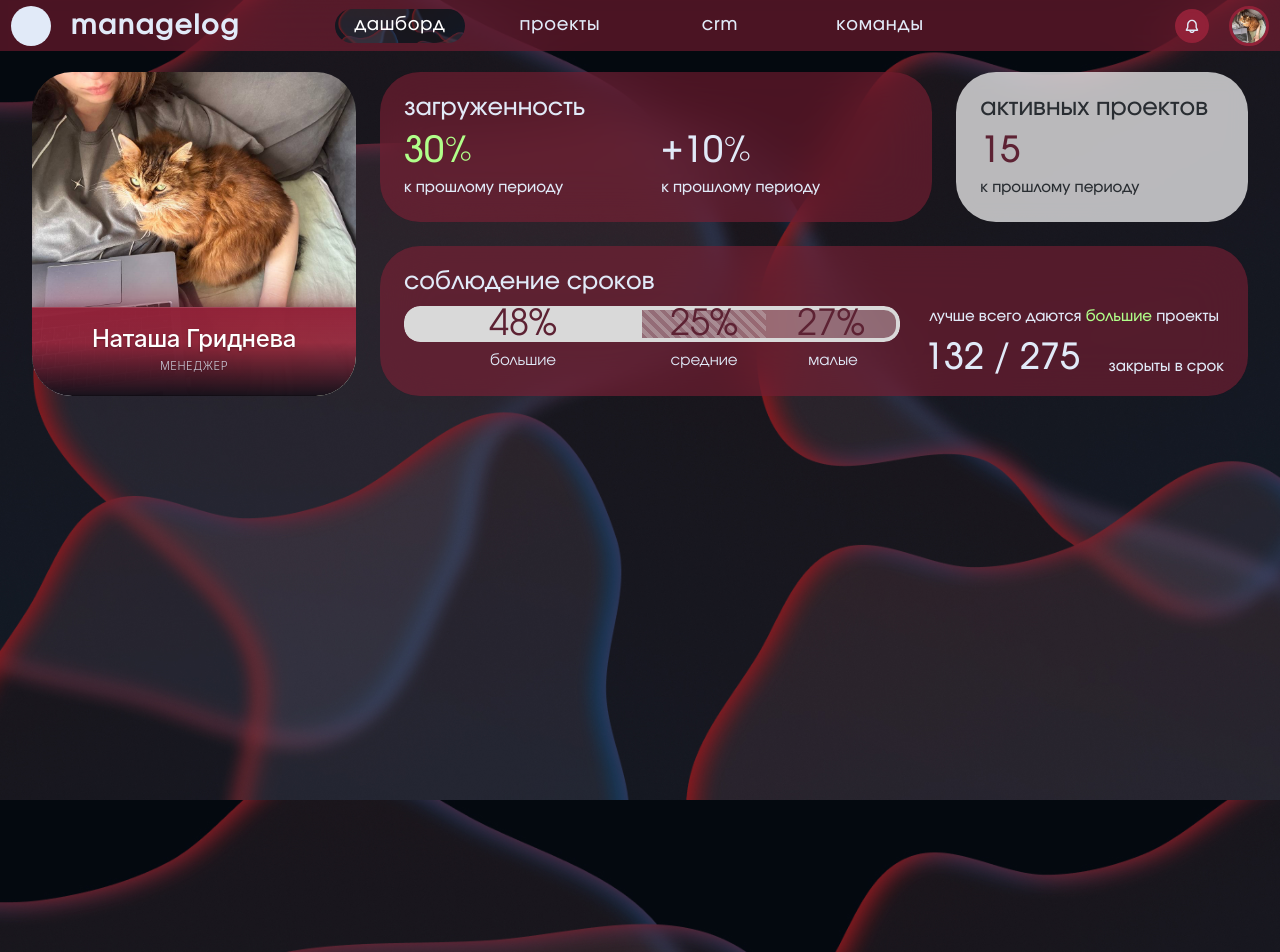
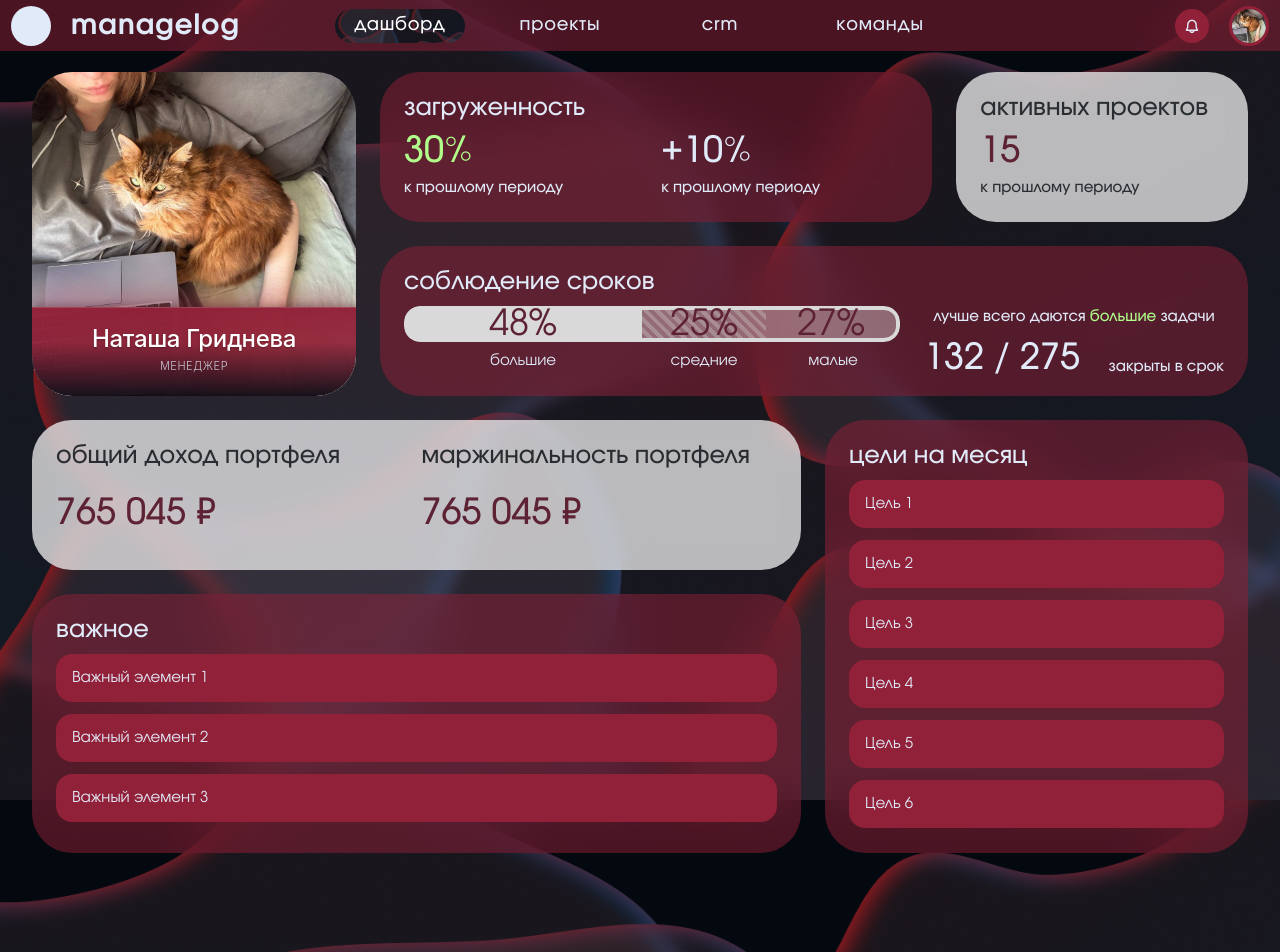
Before and after one commit to lunarmolly/managelog, a Vue app: page /dashboard in a window 1280 px wide. Shown: the top 952 px of the page. Built offline with nearby package versions, Linux system fonts and the light colour scheme; no server answers.

Commit message:
Added blocks in dashboard

```diff
--- a/src/views/DashboardView.vue
+++ b/src/views/DashboardView.vue
@@ -1,6 +1,7 @@
 <template>
   <div class="dashboard-view">
-    <div class="dashboard-container">
+    <!-- Первый ряд: карточка пользователя и метрики -->
+    <div class="dashboard-first-row">
       <!-- Карточка пользователя -->
       <div class="user-card">
         <div class="user-card-image">
@@ -93,13 +94,63 @@
             <!-- Дополнительная информация -->
             <div class="deadline-info">
               <div class="deadline-info-text">
-                лучше всего даются <span class="highlight">{{ bestTaskType }}</span> проекты
+                лучше всего даются <span class="highlight">{{ bestTaskType }}</span> задачи
               </div>
               <div class="deadline-stats">
                 <div class="deadline-stats-value">{{ deadlineData.closedOnTime }} / {{ deadlineData.total }}</div>
                 <div class="deadline-stats-label">закрыты в срок</div>
               </div>
             </div>
+          </div>
+        </div>
+      </div>
+    </div>
+
+    <!-- Второй ряд: доходы и важное/цели -->
+    <div class="dashboard-second-row">
+      <!-- Левая часть: доходы и важное -->
+      <div class="dashboard-left-section">
+        <!-- Блок доходов -->
+        <div class="metric-card metric-card-light metric-card-wide">
+          <div class="portfolio-header">
+            <div class="portfolio-title">общий доход портфеля</div>
+            <div class="portfolio-title">маржинальность портфеля</div>
+          </div>
+          <div class="portfolio-values">
+            <div class="portfolio-value">
+              <div class="portfolio-value-number">{{ portfolioData.totalIncome }} ₽</div>
+            </div>
+            <div class="portfolio-value">
+              <div class="portfolio-value-number">{{ portfolioData.marginality }} ₽</div>
+            </div>
+          </div>
+        </div>
+
+        <!-- Блок важного -->
+        <div class="metric-card metric-card-dark metric-card-tall">
+          <div class="metric-title">важное</div>
+          <div class="important-items">
+            <div
+              v-for="(item, index) in importantItems"
+              :key="index"
+              class="important-item"
+            >
+              {{ item }}
+            </div>
+          </div>
+        </div>
+      </div>
+
+      <!-- Правая часть: цели на месяц -->
+      <div class="metric-card metric-card-dark metric-card-goals">
+        <div class="metric-title">цели на месяц</div>
+        <div class="goals-items">
+          <div
+            v-for="(goal, index) in monthlyGoals"
+            :key="index"
+            class="goal-item"
+          >
+            {{ goal }}
           </div>
         </div>
       </div>
@@ -166,6 +217,29 @@ const deadlineData = ref<DeadlineData>({
   total: 275,
 });
 
+// Данные портфеля
+const portfolioData = ref({
+  totalIncome: '765 045',
+  marginality: '765 045',
+});
+
+// Важные элементы
+const importantItems = ref<string[]>([
+  'Важный элемент 1',
+  'Важный элемент 2',
+  'Важный элемент 3',
+]);
+
+// Цели на месяц
+const monthlyGoals = ref<string[]>([
+  'Цель 1',
+  'Цель 2',
+  'Цель 3',
+  'Цель 4',
+  'Цель 5',
+  'Цель 6',
+]);
+
 // Вычисляемое свойство для лучшего типа задач
 const bestTaskType = computed(() => {
   const segments = [
@@ -209,16 +283,18 @@ const progressLabelPositions = computed(() => {
   width: 95vw;
   max-width: 100%;
   margin: 0 auto;
-  padding: 24px 0px;
+  padding: 24px 0;
   font-family: 'Involve', Arial, sans-serif;
   min-height: calc(100vh - 100px);
   box-sizing: border-box;
+  display: flex;
+  flex-direction: column;
+  gap: 24px;
 }
 
-.dashboard-container {
+/* Первый ряд: карточка пользователя и метрики */
+.dashboard-first-row {
   width: 100%;
-  width: 95vw;
-  margin: 0 auto;
   display: flex;
   gap: 24px;
   align-items: flex-start;
@@ -586,9 +662,120 @@ const progressLabelPositions = computed(() => {
   text-align: right;
 }
 
+/* Второй ряд дашборда */
+.dashboard-second-row {
+  width: 100%;
+  display: flex;
+  gap: 24px;
+  align-items: flex-start;
+  box-sizing: border-box;
+}
+
+.dashboard-left-section {
+  flex: 2.05; /* 904 / 440 ≈ 2.05 */
+  display: flex;
+  flex-direction: column;
+  gap: 24px;
+  min-width: 0;
+}
+
+/* Блок доходов портфеля */
+.portfolio-header {
+  display: flex;
+  gap: 10px;
+  width: 100%;
+}
+
+.portfolio-title {
+  flex: 1;
+  font-size: 24px;
+  font-weight: 500;
+  color: #292d32;
+  line-height: 24px;
+}
+
+.portfolio-values {
+  display: grid;
+  grid-template-columns: repeat(2, 1fr);
+  gap: 10px;
+  width: 100%;
+  flex: 1;
+}
+
+.portfolio-value {
+  display: flex;
+  flex-direction: column;
+  justify-content: center;
+  min-width: 0;
+}
+
+.portfolio-value-number {
+  font-size: 36px;
+  font-weight: 500;
+  color: #5d2233;
+  line-height: 38px;
+}
+
+/* Блок важного */
+.metric-card-tall {
+  height: 259px;
+}
+
+.important-items {
+  display: flex;
+  flex-direction: column;
+  gap: 12px;
+  flex: 1;
+  width: 100%;
+}
+
+.important-item {
+  background: #912138;
+  height: 48px;
+  border-radius: 16px;
+  width: 100%;
+  display: flex;
+  align-items: center;
+  padding: 0 16px;
+  color: #e1eaf8;
+  font-size: 15px;
+  font-weight: 400;
+  font-family: 'Involve', Arial, sans-serif;
+}
+
+/* Блок целей на месяц */
+.metric-card-goals {
+  flex: 1; /* 440 / 440 = 1 */
+  height: 433px;
+  min-width: 0;
+}
+
+.goals-items {
+  display: flex;
+  flex-direction: column;
+  gap: 12px;
+  flex: 1;
+  width: 100%;
+  align-items: center;
+}
+
+.goal-item {
+  background: #912138;
+  height: 48px;
+  border-radius: 16px;
+  width: 100%;
+  display: flex;
+  align-items: center;
+  padding: 0 16px;
+  color: #e1eaf8;
+  font-size: 15px;
+  font-weight: 400;
+  font-family: 'Involve', Arial, sans-serif;
+}
+
 /* Адаптивность */
 @media (max-width: 1440px) {
-  .dashboard-container {
+  .dashboard-first-row {
     flex-wrap: wrap;
   }
 
@@ -596,10 +783,14 @@ const progressLabelPositions = computed(() => {
     width: 324px;
     min-width: 324px;
   }
+
+  .metrics-container {
+    width: 100%;
+  }
 }
 
 @media (max-width: 1100px) {
-  .dashboard-container {
+  .dashboard-first-row {
     flex-direction: column;
   }
 
@@ -629,6 +820,19 @@ const progressLabelPositions = computed(() => {
   .deadline-info {
     width: 100%;
   }
+
+  .dashboard-second-row {
+    flex-direction: column;
+  }
+
+  .dashboard-left-section {
+    width: 100%;
+  }
+
+  .metric-card-goals {
+    width: 100%;
+    height: auto;
+  }
 }
 
 @media (max-width: 768px) {
```
